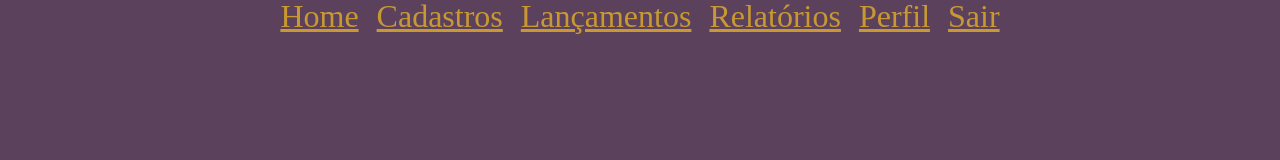
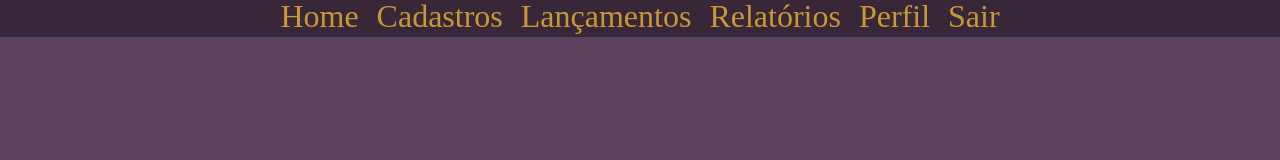
Before and after one commit to raphaelpavani/web1, a plain HTML site: page index.html in a window 1280 px wide. Drawn offline with Linux system fonts and the light colour scheme.

Commit message:
Feita estilização do nav

```diff
--- a/style.css
+++ b/style.css
@@ -130,6 +130,8 @@ table {
 
 nav {
   text-align: center;
+  background-color: rgba(0, 0, 0, 0.4);
+  padding-bottom: 5px;
 }
 li {
   display: inline;
@@ -163,6 +165,7 @@ p {
 
 a {
   color: #c89933;
+  text-decoration: none;
 }
 
 .wrapper {
```
